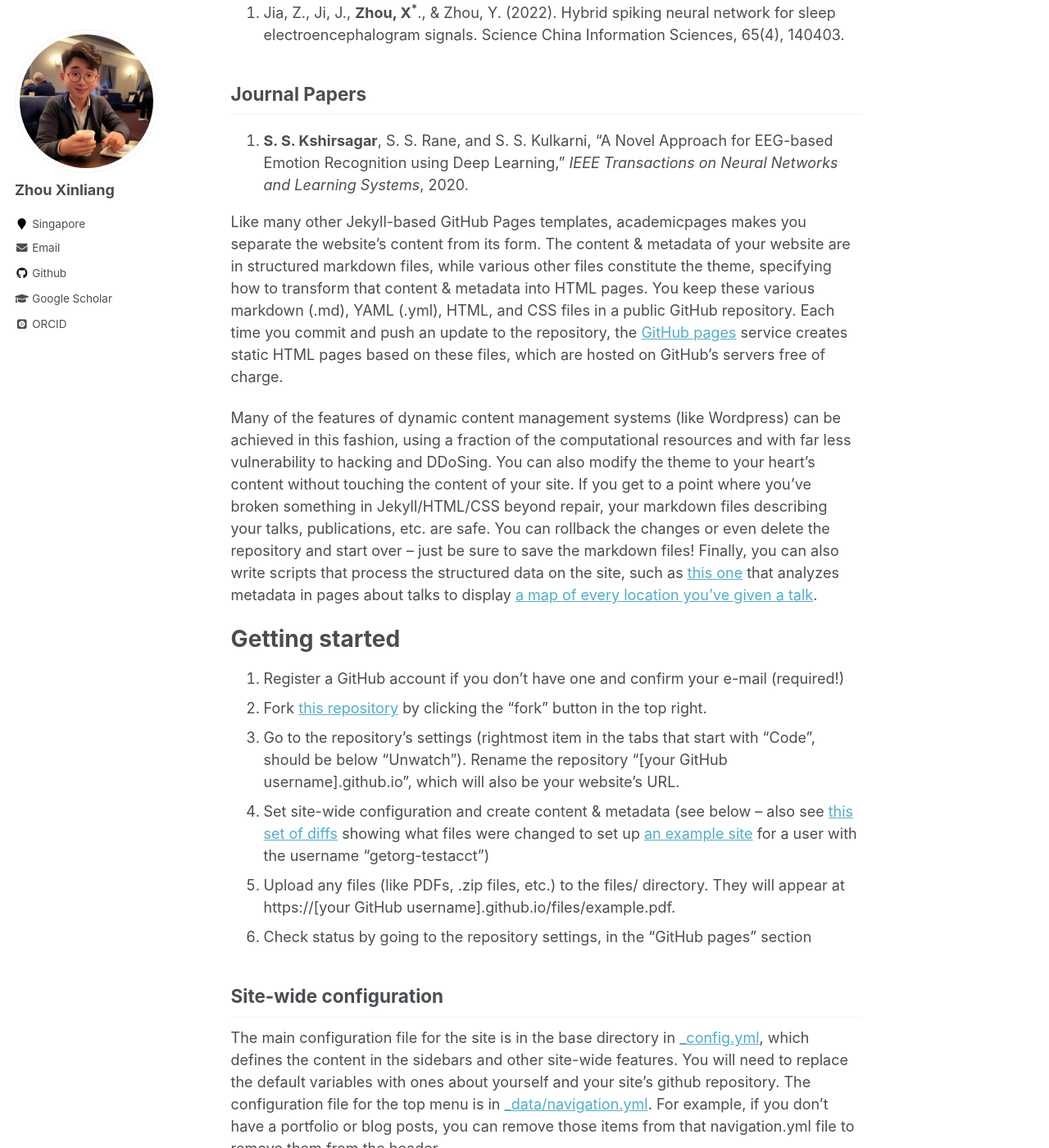
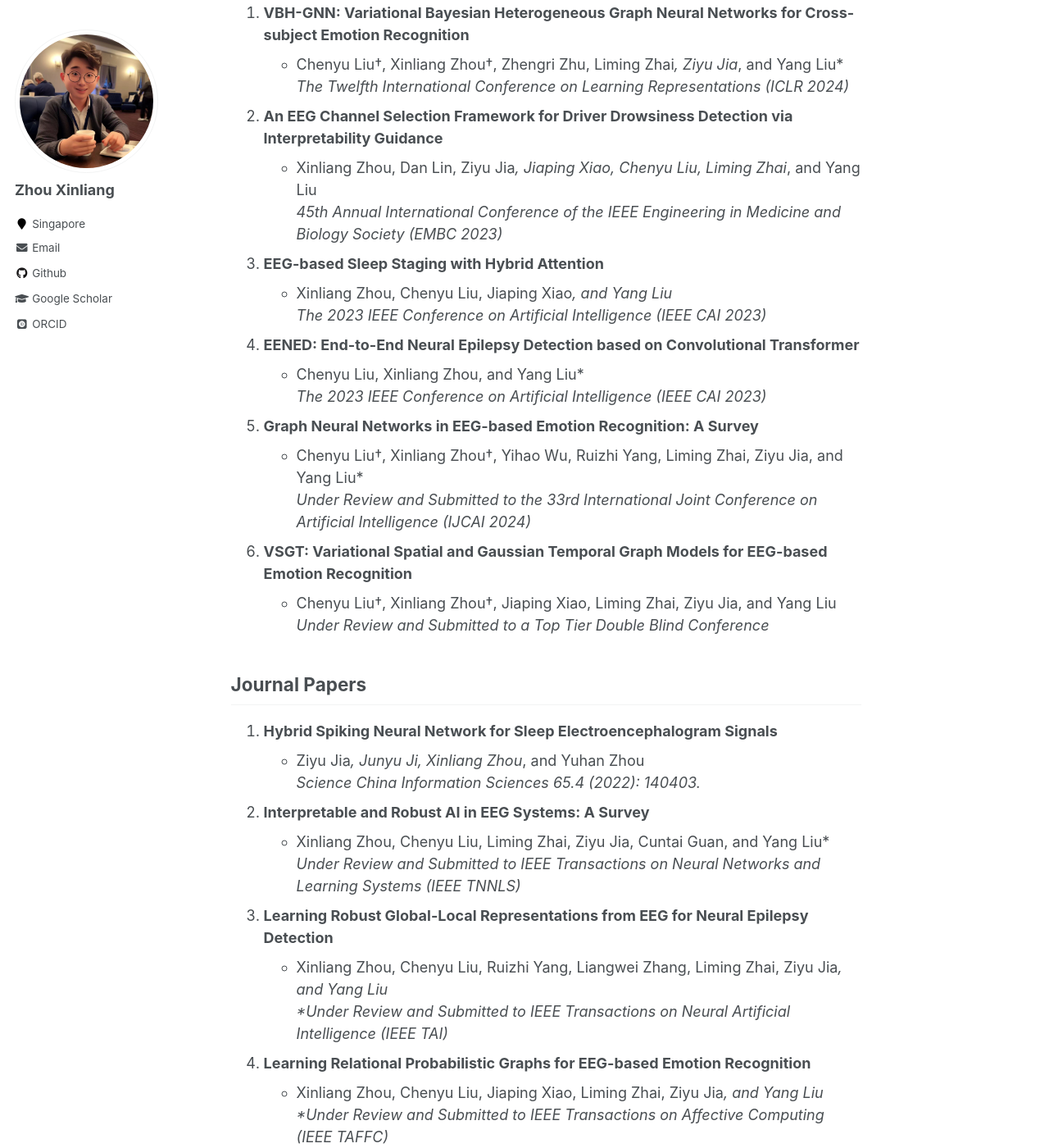
Before and after one commit to xinliangzhou/xinliangzhou.github.io, a Jekyll site: the page built from _pages/about.md, in a window 1280 px wide and 1400 px high, scrolled down 507 px. Shown: the whole window at 82% size. Built offline with Jekyll 4.4.1, drawn with Linux system fonts in a browser that asks for light colours; some web fonts are replaced; some of the changed text lies outside the part shown.

Commit message:
Update about.md

```diff
--- a/_pages/about.md
+++ b/_pages/about.md
@@ -8,52 +8,56 @@ redirect_from:
   - /about.html
 ---
 
-I am a third year PhD candidate at Nanyang Technological University (NTU), Singapore, developing innovative time series data mining, machine learning, and deep learning methods. My research focuses on advancing interpretable and robust artificial intelligence algorithms for physiological time series analysis, with particular interest in electroencephalography (EEG)-based brain-computer interfaces. Through my PhD work, I aim to create generalizable frameworks for reliable and trustworthy AI systems that can enable real-world healthcare and neural engineering applications.
+I am a third year (final year) PhD candidate at Nanyang Technological University (NTU), Singapore, developing innovative time series data mining, machine learning, and deep learning methods. My research focuses on advancing interpretable and robust artificial intelligence algorithms for physiological time series analysis, with particular interest in Electroencephalography (EEG) based Brain Computer Interfaces. Through my PhD work, I aim to create generalizable frameworks for reliable and trustworthy AI systems that can enable real-world healthcare and neural engineering applications.
 
 Publications
 ======
 
 Conference Papers
 ------
-1. Jia, Z., Ji, J., **Zhou, X<sup>*</sup>**., & Zhou, Y. (2022). Hybrid spiking neural network for sleep electroencephalogram signals. Science China Information Sciences, 65(4), 140403.
+1. **VBH-GNN: Variational Bayesian Heterogeneous Graph Neural Networks for Cross-subject Emotion Recognition**
+   - Chenyu Liu†, Xinliang Zhou†, Zhengri Zhu, Liming Zhai*, Ziyu Jia*, and Yang Liu*
+   *The Twelfth International Conference on Learning Representations (ICLR 2024)*
+
+2. **An EEG Channel Selection Framework for Driver Drowsiness Detection via Interpretability Guidance**
+   - Xinliang Zhou, Dan Lin, Ziyu Jia*, Jiaping Xiao, Chenyu Liu, Liming Zhai*, and Yang Liu
+   *45th Annual International Conference of the IEEE Engineering in Medicine and Biology Society (EMBC 2023)*
+
+3. **EEG-based Sleep Staging with Hybrid Attention**
+   - Xinliang Zhou, Chenyu Liu, Jiaping Xiao*, and Yang Liu*
+   *The 2023 IEEE Conference on Artificial Intelligence (IEEE CAI 2023)*
+
+4. **EENED: End-to-End Neural Epilepsy Detection based on Convolutional Transformer**
+   - Chenyu Liu, Xinliang Zhou, and Yang Liu*
+   *The 2023 IEEE Conference on Artificial Intelligence (IEEE CAI 2023)*
+
+5. **Graph Neural Networks in EEG-based Emotion Recognition: A Survey**
+    - Chenyu Liu†, Xinliang Zhou†, Yihao Wu, Ruizhi Yang, Liming Zhai, Ziyu Jia, and Yang Liu*
+    *Under Review and Submitted to the 33rd International Joint Conference on Artificial Intelligence (IJCAI 2024)*
+
+6. **VSGT: Variational Spatial and Gaussian Temporal Graph Models for EEG-based Emotion Recognition**
+    - Chenyu Liu†, Xinliang Zhou†, Jiaping Xiao, Liming Zhai, Ziyu Jia, and Yang Liu
+    *Under Review and Submitted to a Top Tier Double Blind Conference*
+
 
 Journal Papers
 ------
-1. **S. S. Kshirsagar**, S. S. Rane, and S. S. Kulkarni, "A Novel Approach for EEG-based Emotion Recognition using Deep Learning," *IEEE Transactions on Neural Networks and Learning Systems*, 2020.
+1. **Hybrid Spiking Neural Network for Sleep Electroencephalogram Signals**
+   - Ziyu Jia*, Junyu Ji, Xinliang Zhou*, and Yuhan Zhou
+   *Science China Information Sciences 65.4 (2022): 140403.*
 
-Like many other Jekyll-based GitHub Pages templates, academicpages makes you separate the website's content from its form. The content & metadata of your website are in structured markdown files, while various other files constitute the theme, specifying how to transform that content & metadata into HTML pages. You keep these various markdown (.md), YAML (.yml), HTML, and CSS files in a public GitHub repository. Each time you commit and push an update to the repository, the [GitHub pages](https://pages.github.com/) service creates static HTML pages based on these files, which are hosted on GitHub's servers free of charge.
+2. **Interpretable and Robust AI in EEG Systems: A Survey**
+   - Xinliang Zhou, Chenyu Liu, Liming Zhai, Ziyu Jia, Cuntai Guan, and Yang Liu*
+   *Under Review and Submitted to IEEE Transactions on Neural Networks and Learning Systems (IEEE TNNLS)*
 
-Many of the features of dynamic content management systems (like Wordpress) can be achieved in this fashion, using a fraction of the computational resources and with far less vulnerability to hacking and DDoSing. You can also modify the theme to your heart's content without touching the content of your site. If you get to a point where you've broken something in Jekyll/HTML/CSS beyond repair, your markdown files describing your talks, publications, etc. are safe. You can rollback the changes or even delete the repository and start over -- just be sure to save the markdown files! Finally, you can also write scripts that process the structured data on the site, such as [this one](https://github.com/academicpages/academicpages.github.io/blob/master/talkmap.ipynb) that analyzes metadata in pages about talks to display [a map of every location you've given a talk](https://academicpages.github.io/talkmap.html).
+3. **Learning Robust Global-Local Representations from EEG for Neural Epilepsy Detection**
+   - Xinliang Zhou, Chenyu Liu, Ruizhi Yang, Liangwei Zhang, Liming Zhai, Ziyu Jia*, and Yang Liu
+   *Under Review and Submitted to IEEE Transactions on Neural Artificial Intelligence (IEEE TAI)*
 
-Getting started
-======
-1. Register a GitHub account if you don't have one and confirm your e-mail (required!)
-1. Fork [this repository](https://github.com/academicpages/academicpages.github.io) by clicking the "fork" button in the top right.
-1. Go to the repository's settings (rightmost item in the tabs that start with "Code", should be below "Unwatch"). Rename the repository "[your GitHub username].github.io", which will also be your website's URL.
-1. Set site-wide configuration and create content & metadata (see below -- also see [this set of diffs](http://archive.is/3TPas) showing what files were changed to set up [an example site](https://getorg-testacct.github.io) for a user with the username "getorg-testacct")
-1. Upload any files (like PDFs, .zip files, etc.) to the files/ directory. They will appear at https://[your GitHub username].github.io/files/example.pdf.
-1. Check status by going to the repository settings, in the "GitHub pages" section
+4. **Learning Relational Probabilistic Graphs for EEG-based Emotion Recognition**
+   - Xinliang Zhou, Chenyu Liu, Jiaping Xiao, Liming Zhai, Ziyu Jia*, and Yang Liu
+   *Under Review and Submitted to IEEE Transactions on Affective Computing (IEEE TAFFC)*
 
-Site-wide configuration
-------
-The main configuration file for the site is in the base directory in [_config.yml](https://github.com/academicpages/academicpages.github.io/blob/master/_config.yml), which defines the content in the sidebars and other site-wide features. You will need to replace the default variables with ones about yourself and your site's github repository. The configuration file for the top menu is in [_data/navigation.yml](https://github.com/academicpages/academicpages.github.io/blob/master/_data/navigation.yml). For example, if you don't have a portfolio or blog posts, you can remove those items from that navigation.yml file to remove them from the header.
-
-Create content & metadata
-------
-For site content, there is one markdown file for each type of content, which are stored in directories like _publications, _talks, _posts, _teaching, or _pages. For example, each talk is a markdown file in the [_talks directory](https://github.com/academicpages/academicpages.github.io/tree/master/_talks). At the top of each markdown file is structured data in YAML about the talk, which the theme will parse to do lots of cool stuff. The same structured data about a talk is used to generate the list of talks on the [Talks page](https://academicpages.github.io/talks), each [individual page](https://academicpages.github.io/talks/2012-03-01-talk-1) for specific talks, the talks section for the [CV page](https://academicpages.github.io/cv), and the [map of places you've given a talk](https://academicpages.github.io/talkmap.html) (if you run this [python file](https://github.com/academicpages/academicpages.github.io/blob/master/talkmap.py) or [Jupyter notebook](https://github.com/academicpages/academicpages.github.io/blob/master/talkmap.ipynb), which creates the HTML for the map based on the contents of the _talks directory).
-
-**Markdown generator**
-
-I have also created [a set of Jupyter notebooks](https://github.com/academicpages/academicpages.github.io/tree/master/markdown_generator
-) that converts a CSV containing structured data about talks or presentations into individual markdown files that will be properly formatted for the academicpages template. The sample CSVs in that directory are the ones I used to create my own personal website at stuartgeiger.com. My usual workflow is that I keep a spreadsheet of my publications and talks, then run the code in these notebooks to generate the markdown files, then commit and push them to the GitHub repository.
-
-How to edit your site's GitHub repository
-------
-Many people use a git client to create files on their local computer and then push them to GitHub's servers. If you are not familiar with git, you can directly edit these configuration and markdown files directly in the github.com interface. Navigate to a file (like [this one](https://github.com/academicpages/academicpages.github.io/blob/master/_talks/2012-03-01-talk-1.md) and click the pencil icon in the top right of the content preview (to the right of the "Raw | Blame | History" buttons). You can delete a file by clicking the trashcan icon to the right of the pencil icon. You can also create new files or upload files by navigating to a directory and clicking the "Create new file" or "Upload files" buttons.
-
-Example: editing a markdown file for a talk
-![Editing a markdown file for a talk](/images/editing-talk.png)
-
-For more info
-------
-More info about configuring academicpages can be found in [the guide](https://academicpages.github.io/markdown/). The [guides for the Minimal Mistakes theme](https://mmistakes.github.io/minimal-mistakes/docs/configuration/) (which this theme was forked from) might also be helpful.
+5. **Learning Robust Global-Local Representation from EEG for Neural Epilepsy Detection**
+   - Shaozhe Liu, Leike An, Xinliang Zhou, Xiaoqun Ning, and Ziyu Jia*
+   *Under Review and Submitted to IEEE Transactions on Neural Cybernetics (IEEE TCYB)*
```
